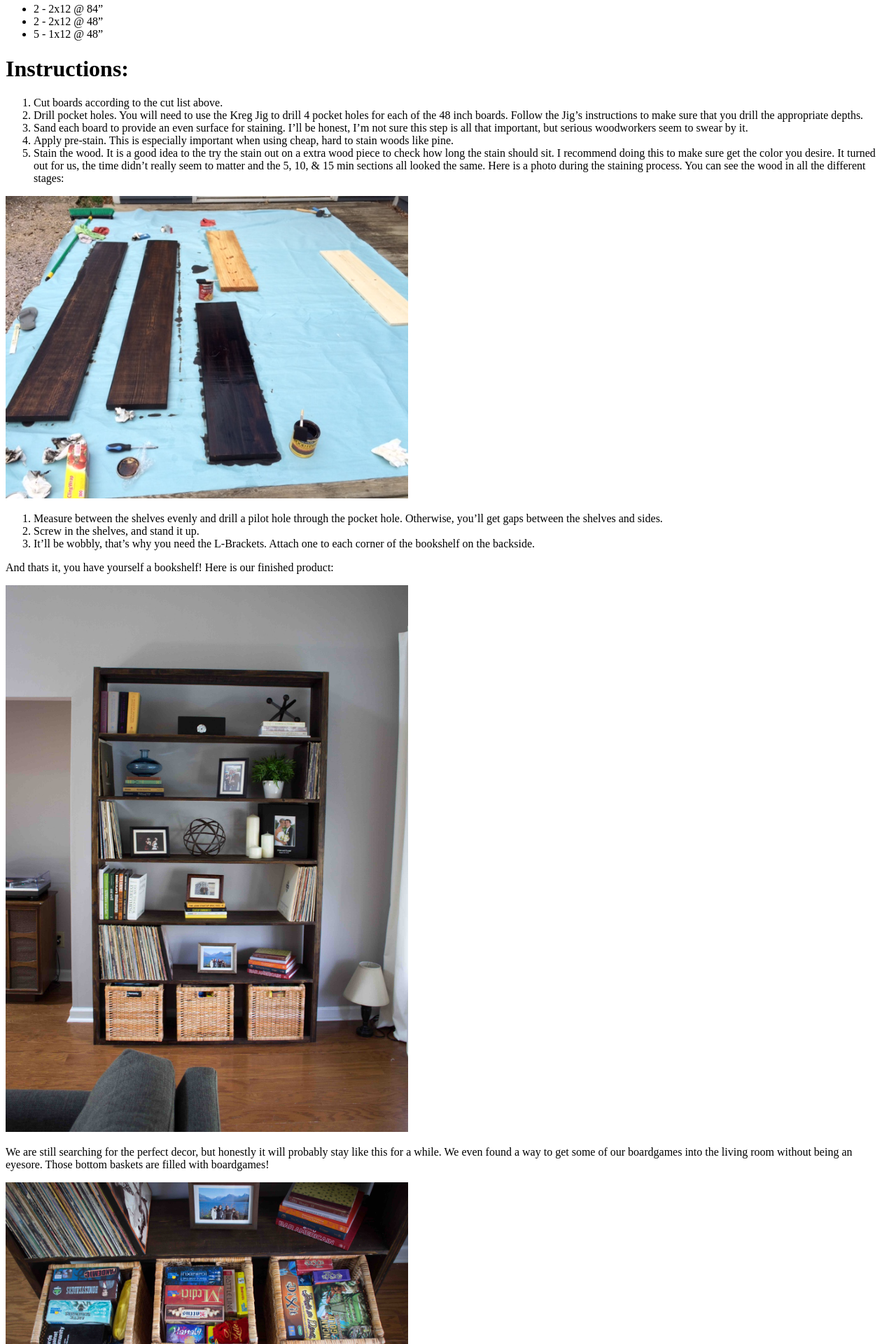
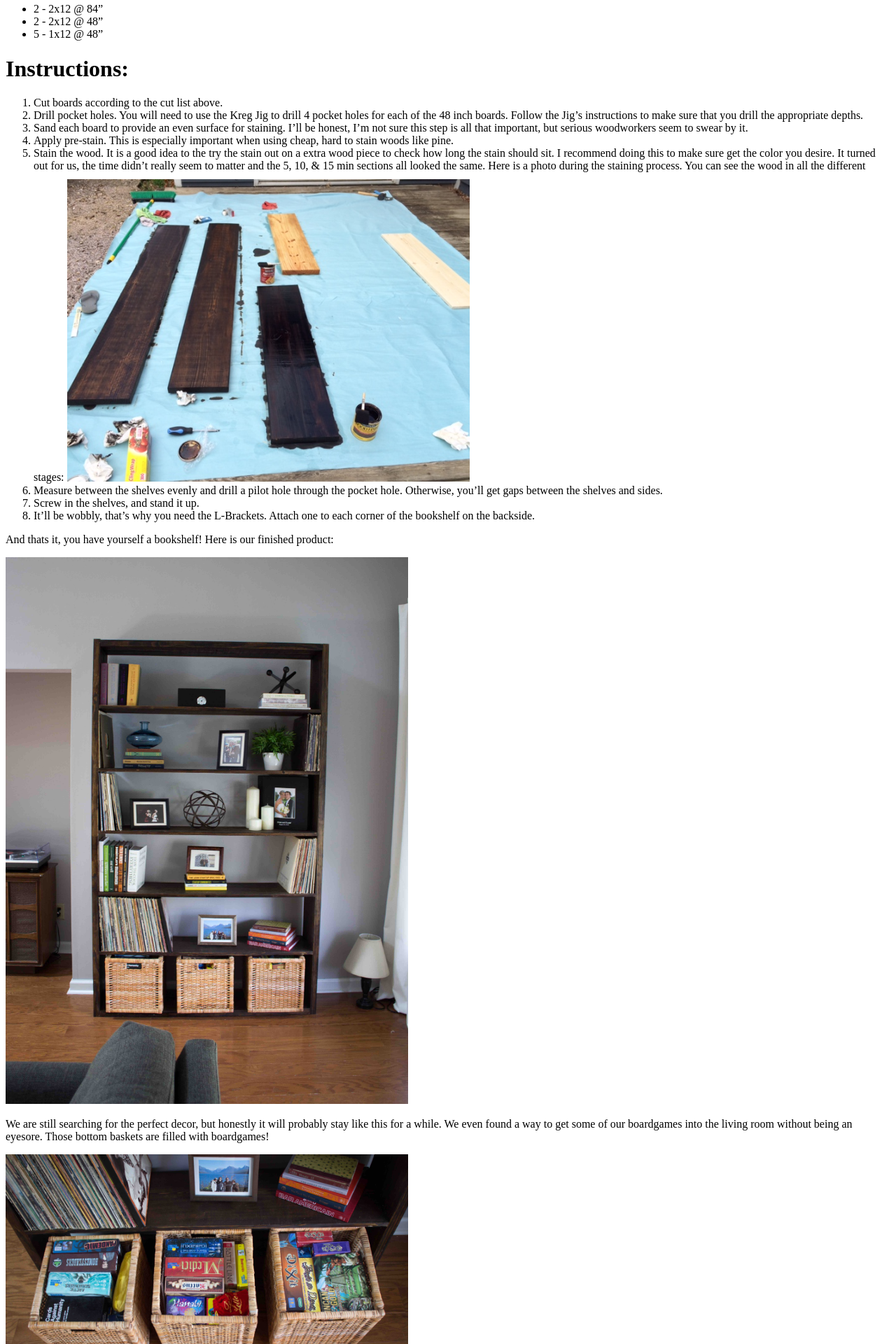
Before and after one commit to bhazzard/bhazzard.github.com, a Jekyll site: the page built from _posts/2015-08-16-diy-goliath-bookshelf.md, in a window 1280 px wide. Shown: the part 1351-3271 px from the top of the page at 70% size. Built offline with Jekyll 4.4.1, drawn with Linux system fonts in a browser that asks for light colours; comment, search, counter and statistics services are not loaded.

Commit message:
Change cover-photo
and fix the list

```diff
--- a/_posts/2015-08-16-diy-goliath-bookshelf.md
+++ b/_posts/2015-08-16-diy-goliath-bookshelf.md
@@ -3,7 +3,7 @@
 layout: post
 category : food
 tags : [diy, home, decor]
-cover-photo: /assets/images/bookshelf/finished_bookshelf1.jpeg
+cover-photo: /assets/images/bookshelf/finished_bookshelf2.jpeg
 ---
 <img alt="Finished Bookshelf" src="/assets/images/bookshelf/finished_bookshelf2.jpeg" style="width: 575px;" />
 
@@ -49,10 +49,7 @@
 2. Drill pocket holes. You will need to use the Kreg Jig to drill 4 pocket holes for each of the 48 inch boards. Follow the Jig's instructions to make sure that you drill the appropriate depths.
 3. Sand each board to provide an even surface for staining. I'll be honest, I'm not sure this step is all that important, but serious woodworkers seem to swear by it.
 4. Apply pre-stain. This is especially important when using cheap, hard to stain woods like pine.
-5. Stain the wood. It is a good idea to the try the stain out on a extra wood piece to check how long the stain should sit. I recommend doing this to make sure get the color you desire. It turned out for us, the time didn’t really seem to matter and the 5, 10, & 15 min sections all looked the same. Here is a photo during the staining process. You can see the wood in all the different stages:
-
-<img alt="Staining Process" src="/assets/images/bookshelf/staining_process.JPG" style="width: 575px;"/>
-
+5. Stain the wood. It is a good idea to the try the stain out on a extra wood piece to check how long the stain should sit. I recommend doing this to make sure get the color you desire. It turned out for us, the time didn’t really seem to matter and the 5, 10, & 15 min sections all looked the same. Here is a photo during the staining process. You can see the wood in all the different stages: <img alt="Staining Process" src="/assets/images/bookshelf/staining_process.JPG" style="width: 575px; margin-top: 10px;"/>
 6. Measure between the shelves evenly and drill a pilot hole through the pocket hole. Otherwise, you'll get gaps between the shelves and sides.
 7. Screw in the shelves, and stand it up.
 8. It'll be wobbly, that's why you need the L-Brackets. Attach one to each corner of the bookshelf on the backside.
```
